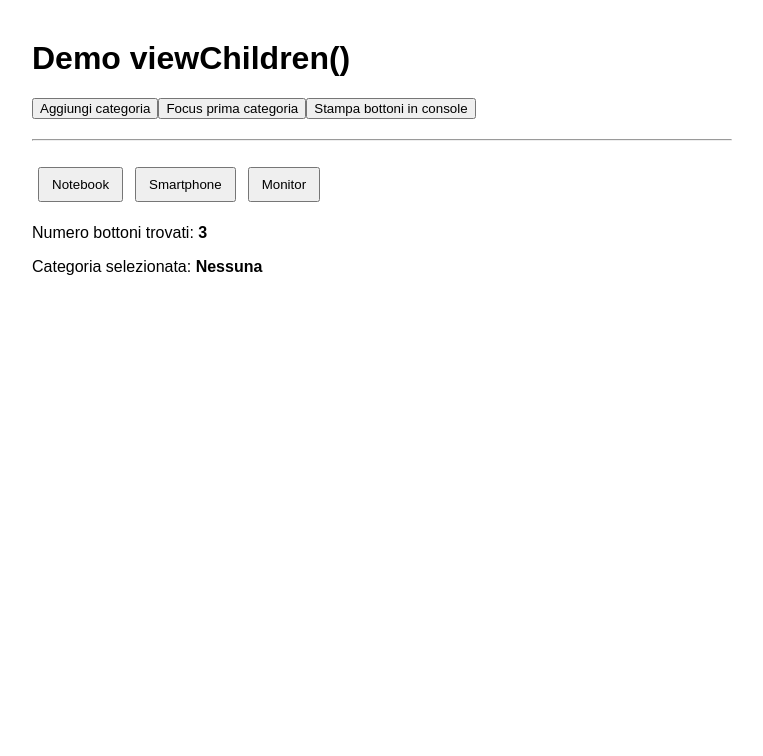
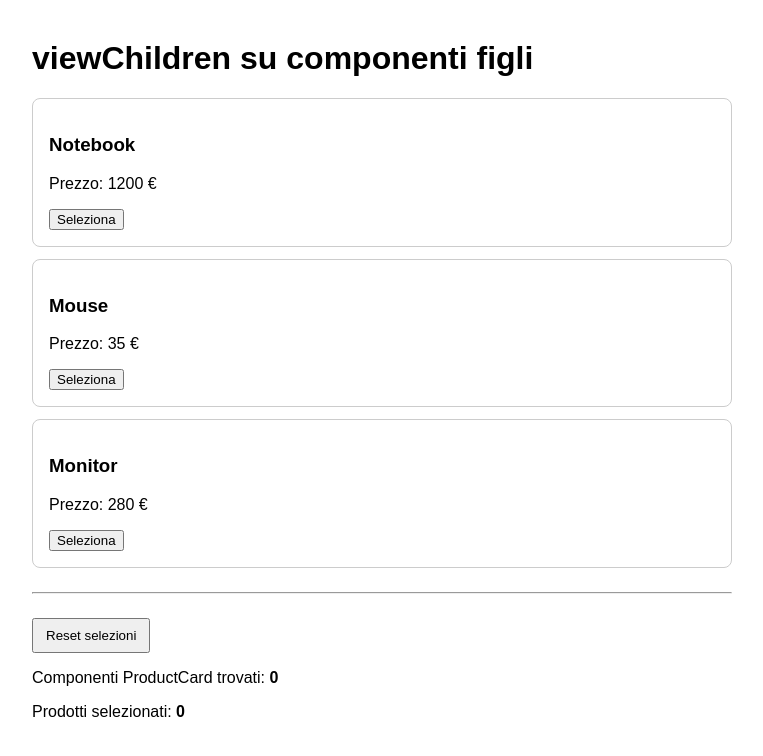
Before and after one commit to paolopci/SignalCourse2026, an Angular app: page / in a window 1280 px wide. Shown: the top 756 px of the page, without its empty margins (258-1021 px from the left). Built offline with nearby package versions, Linux system fonts and the light colour scheme.

Commit message:
Esempio 5 — viewChildren() su componenti figli

```diff
--- /dev/null
+++ b/src/app/examples05/app105/app105.css
@@ -0,0 +1,13 @@
+.container {
+  max-width: 700px;
+  margin: 40px auto;
+  font-family: Arial, sans-serif;
+}
+
+button {
+  padding: 8px 12px;
+}
+
+hr {
+  margin: 24px 0;
+}
--- /dev/null
+++ b/src/app/examples05/app105/app105.html
@@ -0,0 +1,21 @@
+<main class="container">
+  <h1>viewChildren su componenti figli</h1>
+
+  @for (product of products(); track product.id) {
+    <app-product-card [name]="product.name" [price]="product.price" />
+  }
+
+  <hr />
+
+  <button type="button" (click)="resetAllSelections()">Reset selezioni</button>
+
+  <p>
+    Componenti ProductCard trovati:
+    <strong>{{ productCardsCount() }}</strong>
+  </p>
+
+  <p>
+    Prodotti selezionati:
+    <strong>{{ selectedProductsCount() }}</strong>
+  </p>
+</main>
--- /dev/null
+++ b/src/app/examples05/app105/app105.ts
@@ -0,0 +1,35 @@
+import { Component, computed, signal, viewChildren } from '@angular/core';
+import { ProductCard } from '../product-card/product-card';
+
+@Component({
+  selector: 'app-app105',
+  imports: [ProductCard],
+  templateUrl: './app105.html',
+  styleUrl: './app105.css',
+})
+export class App105 {
+  products = signal([
+    { id: 1, name: 'Notebook', price: 1200 },
+    { id: 2, name: 'Mouse', price: 35 },
+    { id: 3, name: 'Monitor', price: 280 },
+  ]);
+
+  /*
+    Cerca tutti i componenti ProductCardComponent presenti
+    nella view di AppComponent.
+  */
+  productCards = viewChildren(ProductCard);
+
+  productCardsCount = computed(() => this.productCards().filter((card) => card.selected()).length);
+
+  /*
+    Legge i signal interni dei componenti figli.
+  */
+  selectedProductsCount = computed(
+    () => this.productCards().filter((card) => card.selected()).length,
+  );
+
+  resetAllSelections(): void {
+    this.productCards().forEach((card) => card.resetSelection());
+  }
+}
--- /dev/null
+++ b/src/app/examples05/product-card/product-card.css
@@ -0,0 +1,11 @@
+.card {
+  border: 1px solid #ccc;
+  padding: 16px;
+  margin-bottom: 12px;
+  border-radius: 8px;
+}
+
+.selected {
+  border-color: black;
+  background-color: #f2f2f2;
+}
--- /dev/null
+++ b/src/app/examples05/product-card/product-card.html
@@ -0,0 +1,8 @@
+<article class="card" [class.selected]="selected()">
+  <h3>{{ name() }}</h3>
+  <p>Prezzo: {{ price() }} €</p>
+
+  <button type="button" (click)="toggleSelected()">
+    {{ selected() ? 'Deseleziona' : 'Seleziona' }}
+  </button>
+</article>
--- /dev/null
+++ b/src/app/examples05/product-card/product-card.ts
@@ -0,0 +1,22 @@
+import { Component, input, signal } from '@angular/core';
+
+@Component({
+  selector: 'app-product-card',
+  imports: [],
+  templateUrl: './product-card.html',
+  styleUrl: './product-card.css',
+})
+export class ProductCard {
+  name = input.required<string>();
+  price = input.required<number>();
+
+  selected = signal(false);
+
+  toggleSelected(): void {
+    this.selected.update((value) => !value);
+  }
+
+  resetSelection(): void {
+    this.selected.set(false);
+  }
+}
--- a/src/index.html
+++ b/src/index.html
@@ -19,6 +19,7 @@
     <!-- <app-app100></app-app100> -->
     <!-- <app-app102></app-app102> -->
     <!-- <app-app103></app-app103> -->
-    <app-app104></app-app104>
+    <!-- <app-app104></app-app104> -->
+    <app-app105></app-app105>
   </body>
 </html>
--- a/src/main.ts
+++ b/src/main.ts
@@ -13,5 +13,6 @@ import { App100 } from './app/examples/app100/app100';
 import { App102 } from './app/examples02/app102/app102';
 import { App103 } from './app/examples03/app103/app103';
 import { App104 } from './app/examples04/app104/app104';
+import { App105 } from './app/examples05/app105/app105';
 
-bootstrapApplication(App104, appConfig).catch((err) => console.error(err));
+bootstrapApplication(App105, appConfig).catch((err) => console.error(err));
```
